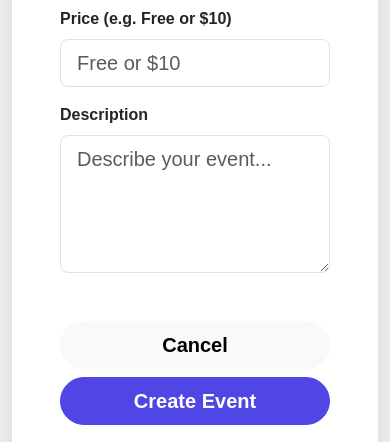
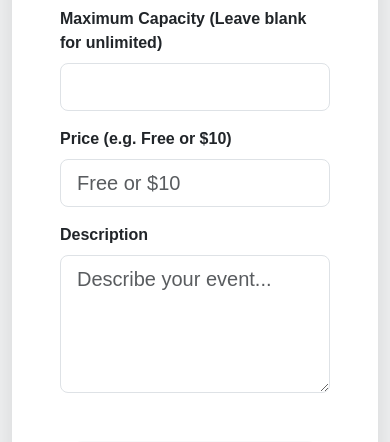
Before and after one commit to amritanshkm/CITS5505-Project, a Flask app: page /event/create in a window 390 px wide. Shown: the part 1054-1496 px from the top of the page. Run offline with Flask 3, Linux system fonts and the light colour scheme; the visitor is signed in with stand-in values (Sample User, id 1).

Commit message:
feat(events): embed dynamic capacity constraints inside CreateEvent form mapping directly to UI logic

```diff
--- a/app/forms.py
+++ b/app/forms.py
@@ -1,6 +1,6 @@
 from flask_wtf import FlaskForm
-from wtforms import StringField, PasswordField, SubmitField, SelectField, TextAreaField, HiddenField
-from wtforms.validators import DataRequired, Email, EqualTo, Length
+from wtforms import StringField, PasswordField, SubmitField, SelectField, TextAreaField, HiddenField, IntegerField
+from wtforms.validators import DataRequired, Email, EqualTo, Length, Optional, NumberRange
 
 class ProfileUpdateForm(FlaskForm):
     nickname = StringField('Nickname', validators=[DataRequired(), Length(min=2, max=20)])
@@ -31,7 +31,7 @@ class ChangePasswordForm(FlaskForm):
     ])
     submit_password = SubmitField('Change Password')
 
-from wtforms.validators import DataRequired, Email, EqualTo, Length, ValidationError
+from wtforms.validators import DataRequired, Email, EqualTo, Length, ValidationError, Optional, NumberRange
 from app.models import User
 from flask_login import current_user
 
@@ -78,7 +78,7 @@ class CreateEventForm(FlaskForm):
     lat = HiddenField('Latitude', default="-31.9523")
     lng = HiddenField('Longitude', default="115.8613")
     category = SelectField('Category', choices=[('Tech', 'Tech'), ('Wellness', 'Wellness'), ('Business', 'Business'), ('Social', 'Social'), ('Other', 'Other')], validators=[DataRequired()])
-
+    capacity = IntegerField('Maximum Capacity (Leave blank for unlimited)', validators=[Optional(), NumberRange(min=1)])
     price_label = StringField('Price (e.g. Free or $10)', validators=[DataRequired(), Length(max=20)])
     description = TextAreaField('Description', validators=[DataRequired(), Length(max=1000)])
     submit = SubmitField('Create Event')
--- a/app/routes.py
+++ b/app/routes.py
@@ -49,11 +49,15 @@ def event_detail(event_id):
         user_liked = event in current_user.liked_events
         user_bookmarked = event in current_user.bookmarked_events
 
+    spots_left = None
+    if event.capacity is not None:
+        spots_left = max(0, event.capacity - event.orders.count())
+
     return render_template('event_detail.html', title=event.title, event=event, event_id=event_id,
                            form=form, comments=sorted_comments, is_creator=is_creator,
                            announcements=sorted_announcements, announcement_form=announcement_form,
                            current_user_id=current_user.id if current_user.is_authenticated else None,
-                           user_liked=user_liked, user_bookmarked=user_bookmarked)
+                           user_liked=user_liked, user_bookmarked=user_bookmarked, spots_left=spots_left)
 
 @bp.route('/event/<int:event_id>/comment/<int:comment_id>/like', methods=['POST'])
 @login_required
@@ -179,6 +183,7 @@ def edit_event(event_id):
         event.price_type = price_type
         event.lat = float(form.lat.data)
         event.lng = float(form.lng.data)
+        event.capacity = form.capacity.data
 
         db.session.commit()
         flash('Event updated successfully!', 'success')
@@ -194,6 +199,7 @@ def edit_event(event_id):
         form.description.data = event.description
         form.lat.data = event.lat
         form.lng.data = event.lng
+        form.capacity.data = event.capacity
 
     return render_template('create_event.html', title='Edit Event', form=form, is_edit=True)
 
@@ -328,6 +334,7 @@ def create_event():
             price_type=price_type,
             lat=float(form.lat.data),
             lng=float(form.lng.data),
+            capacity=form.capacity.data,
             creator_id=current_user.id
         )
         db.session.add(event)
--- a/app/templates/create_event.html
+++ b/app/templates/create_event.html
@@ -55,14 +55,21 @@
                     </div>
 
                     <div class="row">
-                        <div class="col-md-6 mb-3">
+                        <div class="col-md-4 mb-3">
                             {{ form.category.label(class="form-label fw-semibold") }}
                             {{ form.category(class="form-select form-select-lg") }}
                             {% for error in form.category.errors %}
                                 <div class="text-danger small mt-1">{{ error }}</div>
                             {% endfor %}
                         </div>
-                        <div class="col-md-6 mb-3">
+                        <div class="col-md-4 mb-3">
+                            {{ form.capacity.label(class="form-label fw-semibold") }}
+                            {{ form.capacity(class="form-control form-control-lg", placeholder="", type="number", min="1") }}
+                            {% for error in form.capacity.errors %}
+                                <div class="text-danger small mt-1">{{ error }}</div>
+                            {% endfor %}
+                        </div>
+                        <div class="col-md-4 mb-3">
                             {{ form.price_label.label(class="form-label fw-semibold") }}
                             {{ form.price_label(class="form-control form-control-lg", placeholder="Free or $10") }}
                             {% for error in form.price_label.errors %}
```
Also changed, not shown: app/templates/event_detail.html (+11 -2 lines), docs/database_models.md (+1 -1 lines).
